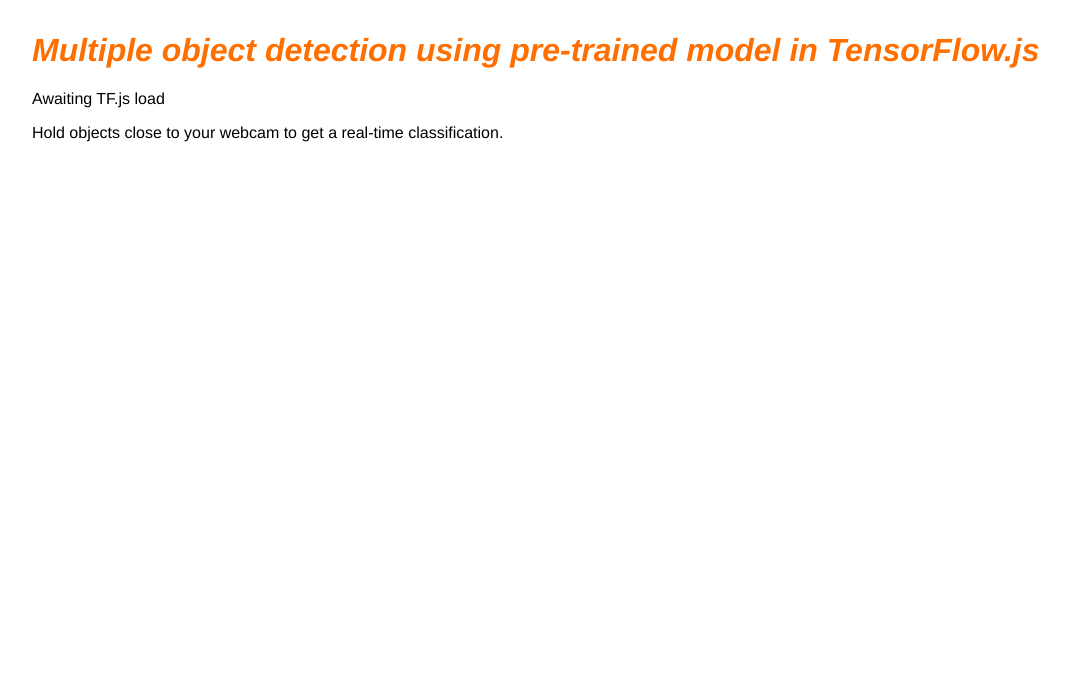
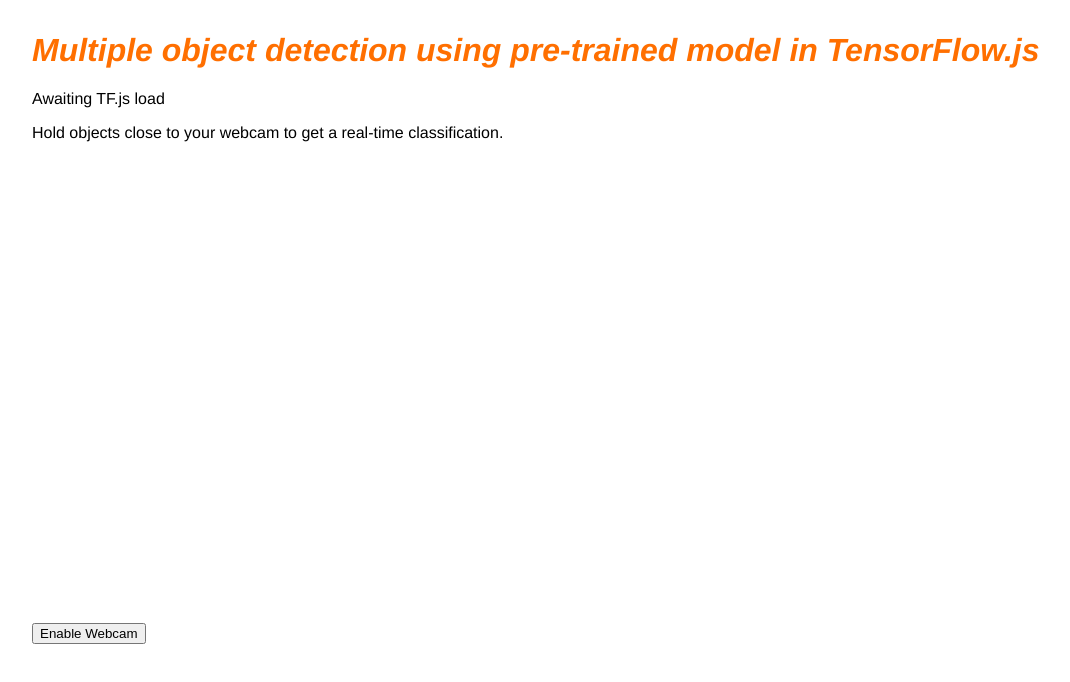
Before and after one commit to horsellcommon/edX-SmartWebcam, a plain HTML site: page index.html in a window 1280 px wide. Shown: the whole page, without its empty margins (0-1070 px from the left). Drawn offline with Linux system fonts and the light colour scheme; a script that the page names is missing.

Commit message:
Basic HTML code

```diff
--- a/index.html
+++ b/index.html
@@ -14,8 +14,12 @@
     <section id="demos" class="invisible">
         <p>Hold objects close to your webcam to get a real-time classification.</p>
 
-        <div></div>
+        <div id="liveView" class="camView">
+            <button id="webcamButton">Enable Webcam</button>
+            <video id="webcam" autoplay muted width="640" height="480"></video>
+        </div>
     </section>
+
     <script src="https://cdn.jsdelivr.net/npm/@tensorflow/tfjs/dist/tf.min.js" type="text/javascript"></script>
     <script src="https://cdn.jsdelivr.net/npm/@tensorflow-models/coco-ssd"></script>
     <script src="script.js"></script>
```
